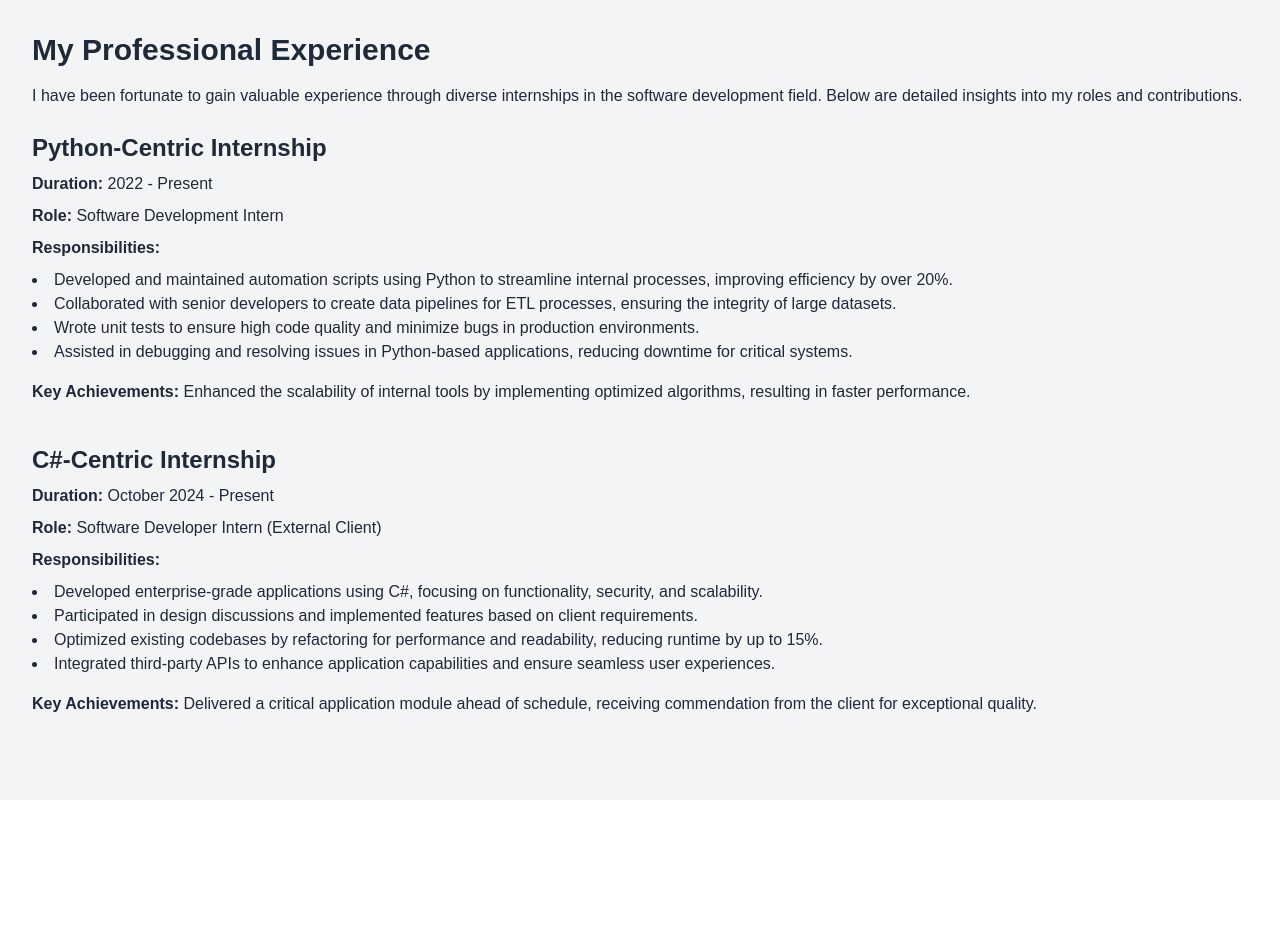
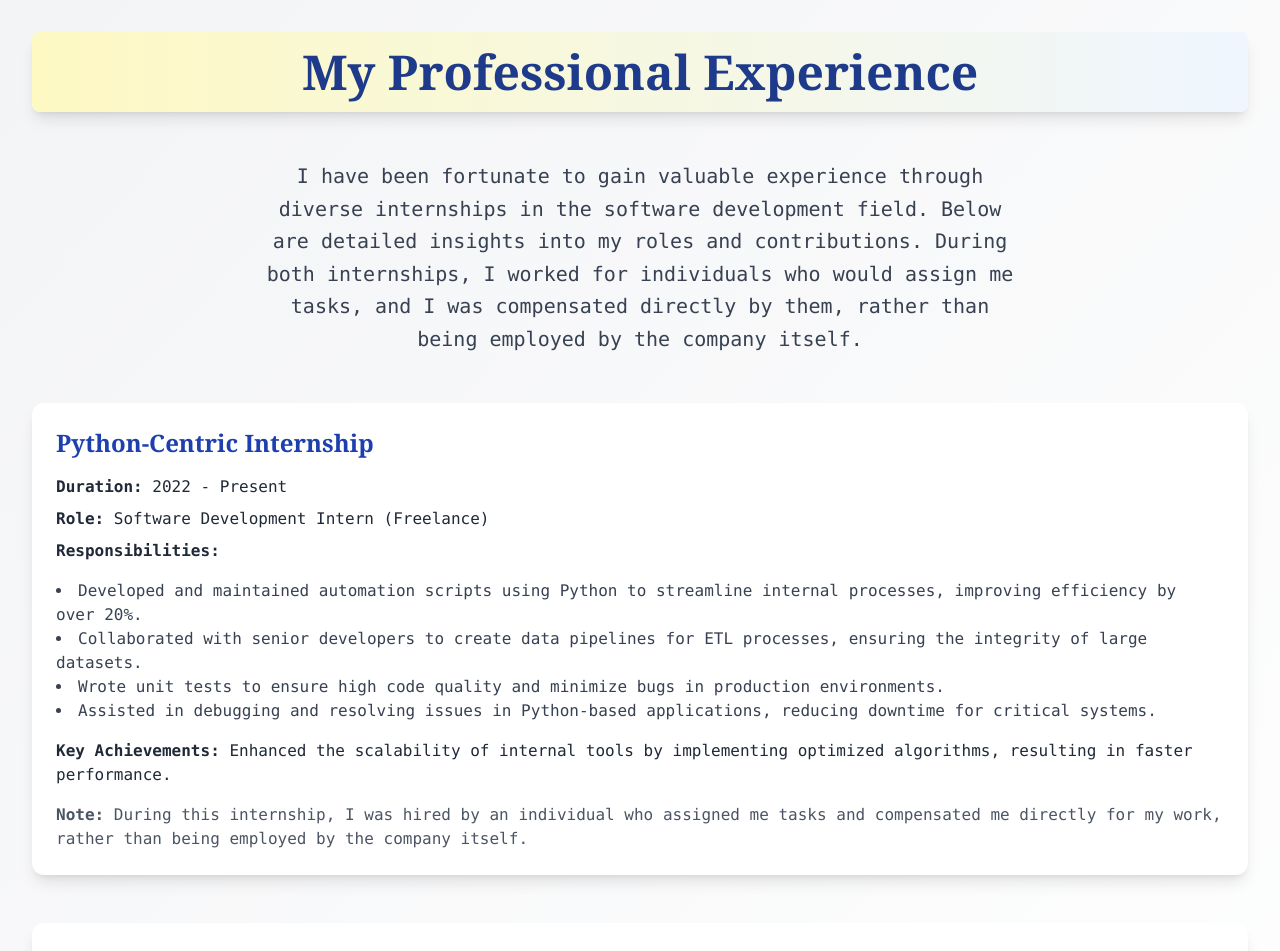
Before and after one commit to prabhnoorLubana2004/cprg306-finalproject, a Next.js app: page /experience in a window 1280 px wide. Shown: the top 951 px of the page. Before the commit the page ends 800 px from the top, so only its background shows below. Built offline with nearby package versions, Linux system fonts and the light colour scheme.

Commit message:
Sprint 3

```diff
--- a/app/experience/page.js
+++ b/app/experience/page.js
@@ -1,54 +1,72 @@
+import React from "react";
+
 export default function ExperiencePage() {
-    return (
-      <div className="p-8 bg-gray-100 text-gray-800 min-h-screen">
-        <h1 className="text-3xl font-bold mb-4">My Professional Experience</h1>
-        <p className="mb-6">
-          I have been fortunate to gain valuable experience through diverse internships in the software development field. Below are detailed insights into my roles and contributions.
-        </p>
+  return (
+    <div className="p-8 bg-gradient-to-br from-gray-100 to-white text-gray-800 min-h-screen">
+      <h1 className="text-5xl text-blue-900 font-extrabold mb-12 font-serif text-center shadow-lg p-4 rounded-lg bg-gradient-to-r from-yellow-100 to-blue-50 transform transition-all duration-300 hover:scale-105">
+        My Professional Experience
+      </h1>
+      <p className="text-xl mb-12 text-gray-700 font-mono leading-relaxed text-center max-w-3xl mx-auto">
+        I have been fortunate to gain valuable experience through diverse internships in the software development field. Below are detailed insights into my roles and contributions. During both internships, I worked for individuals who would assign me tasks, and I was compensated directly by them, rather than being employed by the company itself.
+      </p>
 
-        <div className="mb-10">
-          <h2 className="text-2xl font-semibold mb-2">Python-Centric Internship</h2>
-          <p className="mb-2">
+      <div className="grid grid-cols-1 gap-12">
+        {/* Python-Centric Internship */}
+        <div className="bg-white shadow-lg rounded-xl p-6 transform transition duration-300 hover:scale-105 hover:shadow-xl">
+          <h2 className="text-2xl text-blue-800 font-semibold mb-4 font-serif">
+            Python-Centric Internship
+          </h2>
+          <p className="mb-2 font-mono">
             <strong>Duration:</strong> 2022 - Present
           </p>
-          <p className="mb-2">
-            <strong>Role:</strong> Software Development Intern
+          <p className="mb-2 font-mono">
+            <strong>Role:</strong> Software Development Intern (Freelance)
           </p>
-          <p className="mb-2">
+          <p className="mb-4 font-mono">
             <strong>Responsibilities:</strong>
           </p>
-          <ul className="list-disc list-inside mb-4">
+          <ul className="list-disc list-inside mb-4 text-gray-700 font-mono">
             <li>Developed and maintained automation scripts using Python to streamline internal processes, improving efficiency by over 20%.</li>
             <li>Collaborated with senior developers to create data pipelines for ETL processes, ensuring the integrity of large datasets.</li>
             <li>Wrote unit tests to ensure high code quality and minimize bugs in production environments.</li>
             <li>Assisted in debugging and resolving issues in Python-based applications, reducing downtime for critical systems.</li>
           </ul>
-          <p>
+          <p className="font-mono">
             <strong>Key Achievements:</strong> Enhanced the scalability of internal tools by implementing optimized algorithms, resulting in faster performance.
+          </p>
+          <p className="font-mono mt-4 text-gray-600">
+            <strong>Note:</strong> During this internship, I was hired by an individual who assigned me tasks and compensated me directly for my work, rather than being employed by the company itself.
           </p>
         </div>
 
-        <div>
-          <h2 className="text-2xl font-semibold mb-2">C#-Centric Internship</h2>
-          <p className="mb-2">
+        {/* C#-Centric Internship */}
+        <div className="bg-white shadow-lg rounded-xl p-6 transform transition duration-300 hover:scale-105 hover:shadow-xl">
+          <h2 className="text-2xl text-blue-800 font-semibold mb-4 font-serif">
+            C#-Centric Internship
+          </h2>
+          <p className="mb-2 font-mono">
             <strong>Duration:</strong> October 2024 - Present
           </p>
-          <p className="mb-2">
-            <strong>Role:</strong> Software Developer Intern (External Client)
+          <p className="mb-2 font-mono">
+            <strong>Role:</strong> Software Developer Intern (Freelance, External Client)
           </p>
-          <p className="mb-2">
+          <p className="mb-4 font-mono">
             <strong>Responsibilities:</strong>
           </p>
-          <ul className="list-disc list-inside mb-4">
+          <ul className="list-disc list-inside mb-4 text-gray-700 font-mono">
             <li>Developed enterprise-grade applications using C#, focusing on functionality, security, and scalability.</li>
             <li>Participated in design discussions and implemented features based on client requirements.</li>
             <li>Optimized existing codebases by refactoring for performance and readability, reducing runtime by up to 15%.</li>
             <li>Integrated third-party APIs to enhance application capabilities and ensure seamless user experiences.</li>
           </ul>
-          <p>
+          <p className="font-mono">
             <strong>Key Achievements:</strong> Delivered a critical application module ahead of schedule, receiving commendation from the client for exceptional quality.
+          </p>
+          <p className="font-mono mt-4 text-gray-600">
+            <strong>Note:</strong> Similar to my previous internship, I worked for an individual who provided me with tasks directly, and I was compensated by them for my work instead of being formally employed by the company.
           </p>
         </div>
       </div>
-    );
-  }
+    </div>
+  );
+}
```
